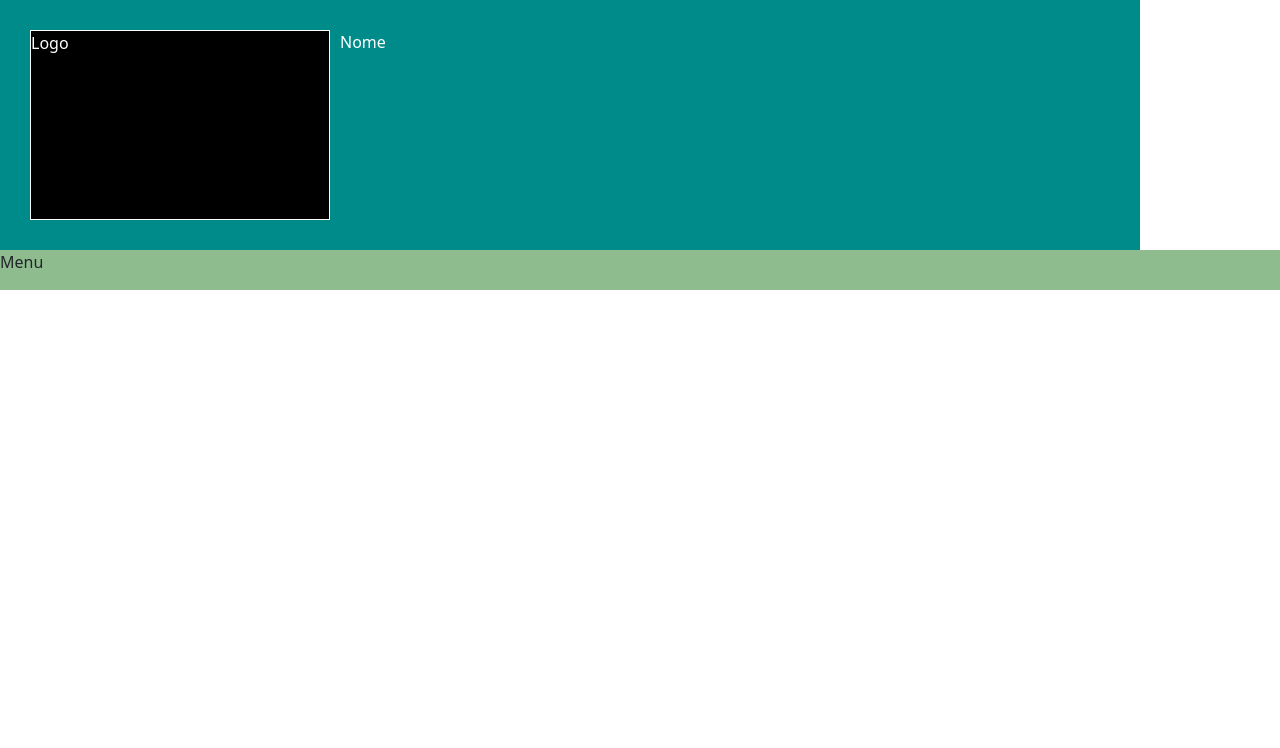
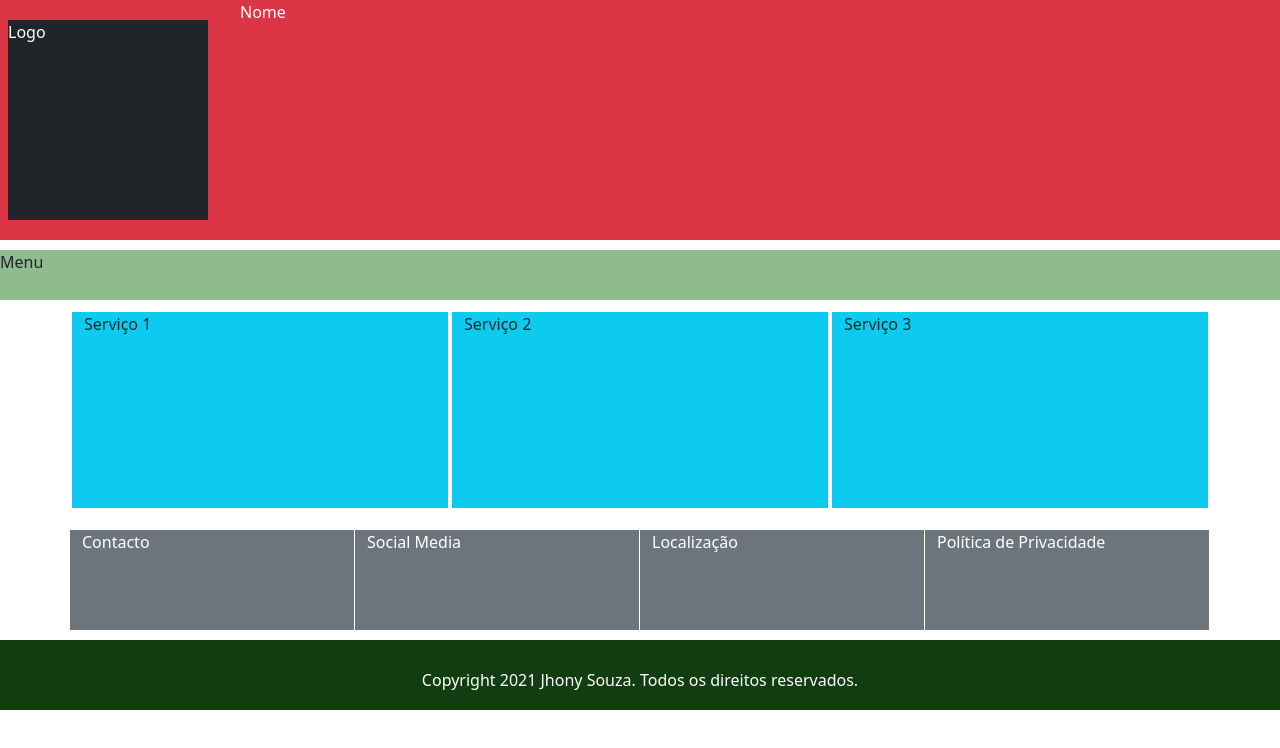
Before and after one commit to jhonyrodrigues99/Curso-Web, a plain HTML site: page lista-pratica/bootstraplayout/index.html in a window 1280 px wide. Drawn offline with nearby package versions, Linux system fonts and the light colour scheme.

Commit message:
Aprendendo bootstrap

```diff
--- a/lista-pratica/bootstraplayout/index.html
+++ b/lista-pratica/bootstraplayout/index.html
@@ -4,45 +4,52 @@
 <head>
     <meta charset="UTF-8">
     <meta name="viewport" content="width=device-width, initial-scale=1.0">
-    <link href="https://cdn.jsdelivr.net/npm/bootstrap@5.0.0-beta1/dist/css/bootstrap.min.css" rel="stylesheet"
-        integrity="sha384-giJF6kkoqNQ00vy+HMDP7azOuL0xtbfIcaT9wjKHr8RbDVddVHyTfAAsrekwKmP1" crossorigin="anonymous">
     <title>Bootstrap e Layout Básico</title>
+    <link href="https://cdn.jsdelivr.net/npm/bootstrap@5.3.3/dist/css/bootstrap.min.css" rel="stylesheet"
+        integrity="sha384-QWTKZyjpPEjISv5WaRU9OFeRpok6YctnYmDr5pNlyT2bRjXh0JMhjY6hW+ALEwIH" crossorigin="anonymous">
 
     <style>
-        @media (min-width: 576px) {}
-
         .container {
-            display: flex;
-            justify-content: flex-start;
-            flex-flow: row wrap;
-
-            background-color: darkcyan;
-            height: 250px;
-            color: white;
-            margin-right: 0px;
-            margin-left: 0px;
-            padding: 30px;
+            padding-top: 10px;
+            padding-bottom: 10px;
         }
 
-        .item {
-            background-color: black;
-            width: 300px;
-            border: 1px solid white;
+        .col-sm-2 {
+            padding: 0px;
+            margin: 20px;
+            height: 200px;
+            width: 200px;
         }
 
-        .nome {
-            width: 300px;
-            margin-left: 10px;
+        .col-sm-10 {
+            height: 100px;
         }
 
         nav {
-            display: flex;
-            justify-content: flex-start;
-            flex-flow: row nowrap;
+            height: 50px;
+            background-color: darkseagreen;
+            margin-top: 10px;
+        }
 
-            background-color: darkseagreen;
+        .col-sm-4 {
+            height: 200px;
+            border: 2px solid white;
+        }
 
+        .col-sm-3 {
+            height: 100px;
+            border-right: 1px solid white;
+        }
 
+        footer {
+            background-color: rgb(17, 61, 17);
+            color: white;
+            text-align: center;
+            height: 70px;
+        }
+
+        footer p {
+            padding-top: 28px;
         }
     </style>
 
@@ -51,23 +58,42 @@
 
 
 <body>
-    <header class="container">
-        <div class="item">
-            <p>Logo</p>
+    <div class="container-fluit">
+        <div class="row bg-danger text-white">
+            <div class="col-sm-2 bg-dark">Logo</div>
+            <div class="col-sm-8">Nome</div>
         </div>
-        <div class="nome">
-            <p>Nome</p>
-        </div>
-    </header>
+    </div>
 
-    <nav class="container2">
+    <nav>
         <div class="menu">
             <p>Menu</p>
         </div>
     </nav>
 
-    <script src="https://cdn.jsdelivr.net/npm/bootstrap@5.0.0-beta1/dist/js/bootstrap.bundle.min.js"
-        integrity="sha384-ygbV9kiqUc6oa4msXn9868pTtWMgiQaeYH7/t7LECLbyPA2x65Kgf80OJFdroafW"
+    <div class="container">
+        <div class="row bg-info text-dark">
+            <div class="col-sm-4"> Serviço 1</div>
+            <div class="col-sm-4"> Serviço 2</div>
+            <div class="col-sm-4"> Serviço 3</div>
+        </div>
+    </div>
+
+    <div class="container">
+        <div class="row bg-secondary text-white">
+            <div class="col-sm-3">Contacto</div>
+            <div class="col-sm-3">Social Media</div>
+            <div class="col-sm-3">Localização</div>
+            <div class="col-sm-3">Política de Privacidade</div>
+        </div>
+    </div>
+
+    <footer>
+        <p>Copyright 2021 Jhony Souza. Todos os direitos reservados.</p>
+    </footer>
+
+    <script src="https://cdn.jsdelivr.net/npm/bootstrap@5.3.3/dist/js/bootstrap.bundle.min.js"
+        integrity="sha384-YvpcrYf0tY3lHB60NNkmXc5s9fDVZLESaAA55NDzOxhy9GkcIdslK1eN7N6jIeHz"
         crossorigin="anonymous"></script>
 </body>
 
```
Also changed, not shown: lista-pratica/bootstraplayout/Bootstrap/bootstrap.html (added, +54 -0 lines), lista-pratica/minhabanda/homepage.html (+6 -9 lines).
